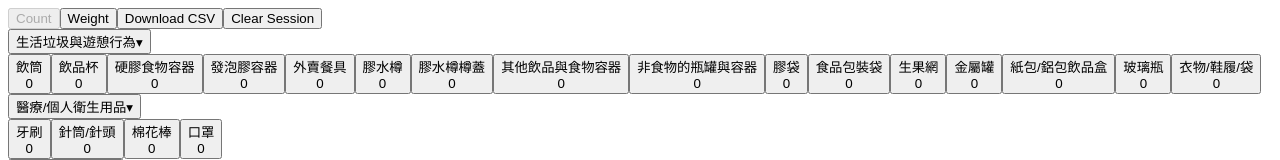
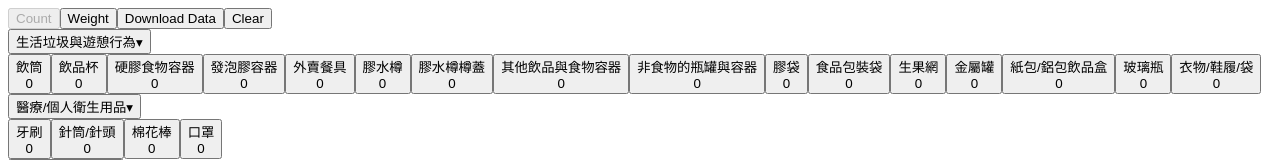
Before and after one commit to po-man/waste, a React (Vite) app: page / in a window 1280 px wide. Shown: the top 160 px of the page. Built offline with nearby package versions, Linux system fonts and the light colour scheme; the HTML template or start-up script is replaced by a standard one.

Commit message:
style: make layout more compact

```diff
--- a/src/App.tsx
+++ b/src/App.tsx
@@ -103,14 +103,12 @@ export default function App() {
 
   return (
     <div className="app">
-      <header>
-        <div>
+      <div className="sticky-header">
         <button onClick={() => setMode('count')} disabled={mode === 'count'}>Count</button>
         <button onClick={() => setMode('weight')} disabled={mode === 'weight'}>Weight</button>
-          <button onClick={handleExport}>Download CSV</button>
-          <button onClick={clearSession}>Clear Session</button>
+        <button onClick={handleExport}>Download Data</button>
+        <button onClick={clearSession}>Clear</button>
       </div>
-      </header>
 
       <CategoryGrid
         groups={mode === 'count' ? groupedCount : groupedWeight}
@@ -118,13 +116,14 @@ export default function App() {
         onCategoryClick={handleCategoryClick}
       />
 
-      <ActionLog actions={engineState.actions.slice(0, 3)} onUndo={handleUndo} />
-
+      <div className="sticky-panel">
+        <ActionLog actions={engineState.actions.slice(0, 1)} onUndo={handleUndo} />
         <Numpad
           value={numpadValue}
           onChange={setNumpadValue}
           allowDecimal={mode === 'weight'}
         />
       </div>
+    </div>
   )
 }
--- a/src/styles.css
+++ b/src/styles.css
@@ -1,20 +1,29 @@
-body { font-family: system-ui, Arial, sans-serif; padding: 1rem; }
+body { font-family: system-ui, Arial, sans-serif; padding: 0.5rem; }
 .app { max-width: 720px; margin: 0 auto; }
 textarea { width: 100%; font-family: monospace; }
 button { margin-top: 0.5rem; }
 
-.category-grid { margin-top: 1rem; }
+.category-grid { margin-top: 1rem; border: 1px solid #c4c4c4; border-radius: 6px; padding: 0.25rem; }
 .category-grid .group { margin-bottom: 0; }
-.category-grid .header { display: flex; justify-content: space-between; width: 100%; padding: 0.25rem 0.35rem; background: #f0f0f0; border: none; font-weight: 600; font-size: 13px }
-.category-grid .items { display: grid; grid-template-columns: repeat(3, 1fr); gap: 0; padding: 0; }
+.category-grid .header { display: flex; justify-content: space-between; width: 100%; padding: 0.25rem 0.35rem; background: #f8f8f8; border: none; font-weight: 600; font-size: 13px }
+.category-grid .items { display: grid; grid-template-columns: repeat(4, 1fr); gap: 0; padding: 0; }
 .category-grid .cat { padding: 0.35rem; background: #fff; border-radius: 4px; border: 1px solid #ddd; display: flex; flex-direction: column; align-items: center; justify-content: center; min-height: 38px; margin: 0; }
 .category-grid .cat .name { font-size: 12px; line-height: 1.1 }
 .category-grid .cat .total { font-size: 14px; font-weight: 700; margin-top: 0.1rem; }
 
-.numpad { position: sticky; bottom: 0; background: #fafafa; padding: 0.25rem 0; }
+.sticky-header { position: sticky; top: 0; display: flex; gap: 0.25rem; flex-wrap: wrap; align-items: center; justify-content: space-between; background: #fff; padding: 0.4rem 0.25rem; z-index: 5; border-bottom: 1px solid #ddd; }
+.sticky-header button { flex: 1 1 auto; min-width: 70px; margin: 0 0.15rem; padding: 0.35rem 0.5rem; font-size: 13px; }
+
+.sticky-panel { position: sticky; bottom: 0; background: #fff; z-index: 2; padding: 0.25rem 0; border-top: 1px solid #ddd; }
+.numpad { background: #fafafa; padding: 0; }
 .numpad .display { text-align: right; padding: 0.25rem 0.5rem; font-size: 16px; }
 .numpad .grid { display: grid; grid-template-columns: repeat(3, 1fr); gap: 0; padding: 0; }
 .numpad button { padding: 0.3rem; font-size: 15px; border-radius: 4px; margin-top: 0; }
+
+.action-log { border: 1px solid #c4c4c4; border-radius: 6px; padding: 0.25rem; margin: 0.25rem 0 0; max-height: 100px; overflow-y: auto; background: #fff; }
+.action-log .entry { display: flex; justify-content: space-between; align-items: center; padding: 0.15rem 0; border-bottom: 1px solid #eee; font-size: 13px; }
+.action-log .entry:last-child { border-bottom: none; }
+.action-log button { font-size: 12px; padding: 0.15rem 0.35rem; }
 
 .event-info { display: none; }
 
```
Lines whose indentation alone changed are shown as unchanged.
